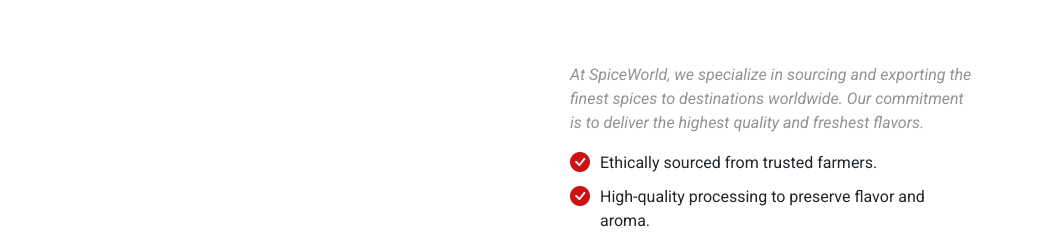
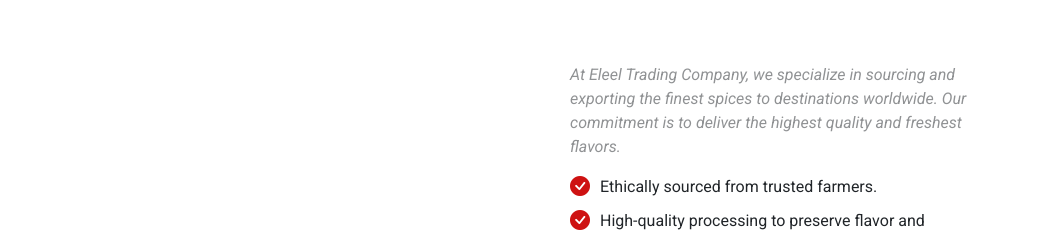
Before and after one commit to AswanthKT/eleeltradingcompany.github.io, a plain HTML site: page index.html in a window 1280 px wide. Shown: the part 736-976 px from the top of the page, 225-1280 px from the left. Drawn offline with Linux system fonts and the light colour scheme.

Commit message:
edited out name

```diff
--- a/index.html
+++ b/index.html
@@ -144,7 +144,7 @@
             <div class="col-lg-5" data-aos="fade-up" data-aos-delay="250">
               <div class="content ps-0 ps-lg-5">
                 <p class="fst-italic">
-                  At SpiceWorld, we specialize in sourcing and exporting the finest spices to destinations worldwide. Our commitment is to deliver the highest quality and freshest flavors.
+                  At Eleel Trading Company, we specialize in sourcing and exporting the finest spices to destinations worldwide. Our commitment is to deliver the highest quality and freshest flavors.
                 </p>
                 <ul>
                   <li><i class="bi bi-check-circle-fill"></i> <span>Ethically sourced from trusted farmers.</span></li>
```
